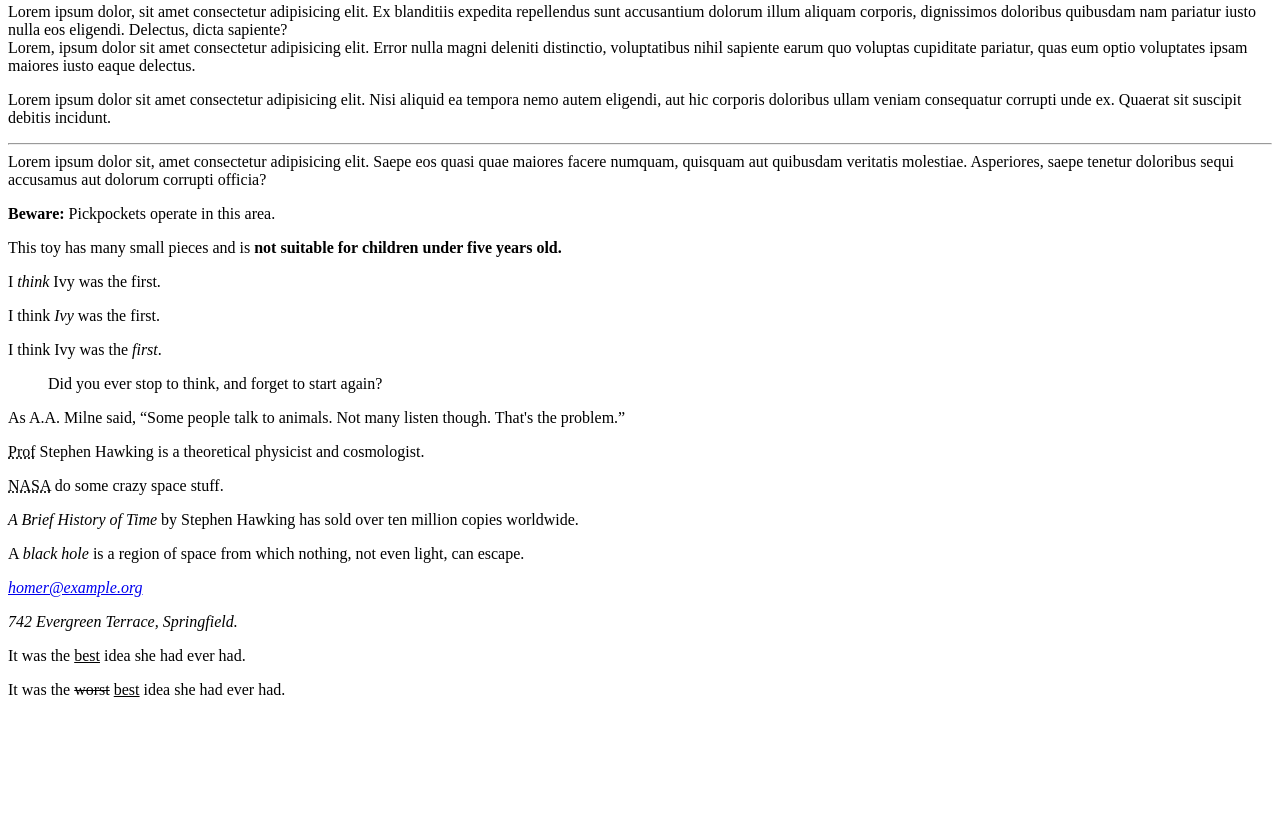
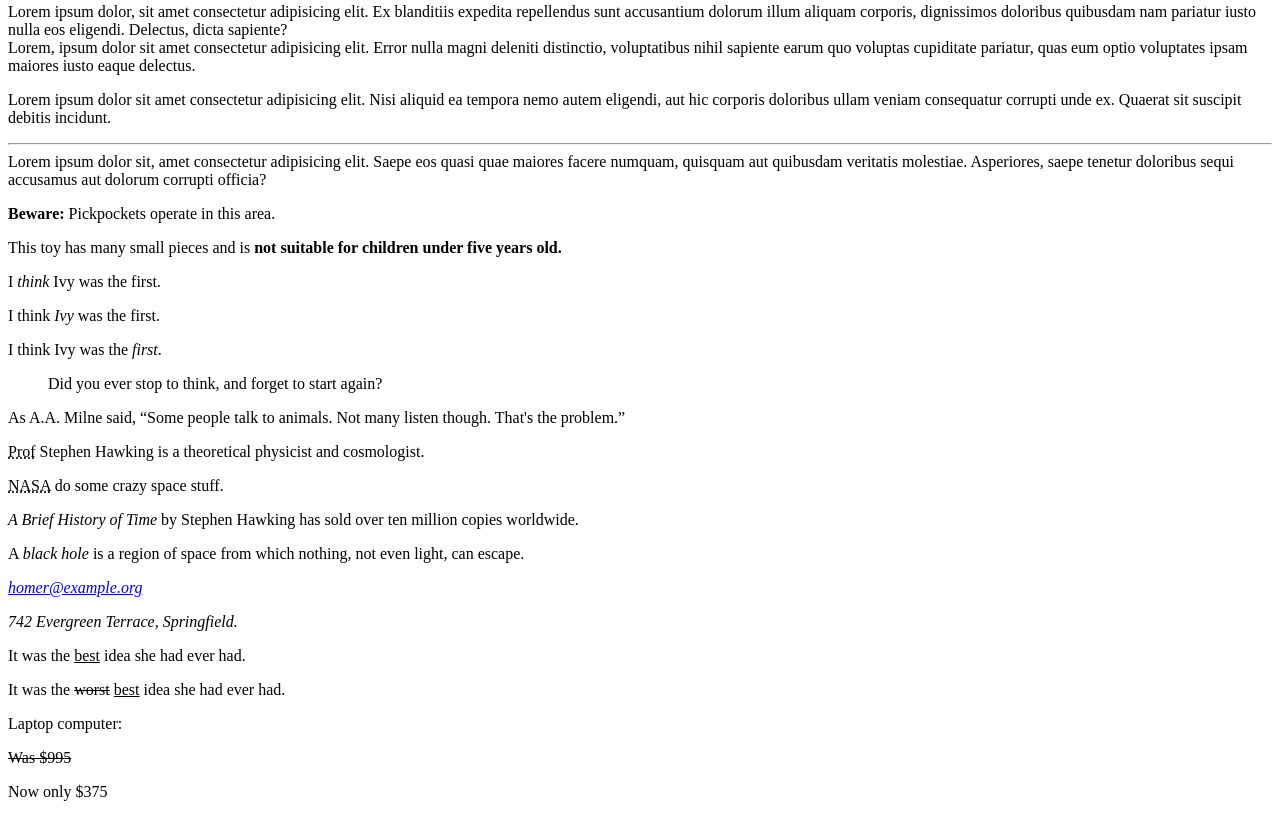
Before and after one commit to madiha-ansari/html_working, a plain HTML site: page text/index.html in a window 1280 px wide. Shown: the part 620-1437 px from the top of the page. Before the commit the page ends 1335 px from the top, so only its background shows below. Drawn offline with Linux system fonts and the light colour scheme.

Commit message:
Chapter 2 are completed !!!!!!

```diff
--- a/text/index.html
+++ b/text/index.html
@@ -127,6 +127,10 @@
     <p>It was the <del>worst</del> <ins>best</ins> idea
         she had ever had.</p>
 
+        <!-- s  -->
+        <p>Laptop computer:</p>
+        <p><s>Was $995</s></p>
+        <p>Now only $375</p>
 
 </body>
 </html>
```
